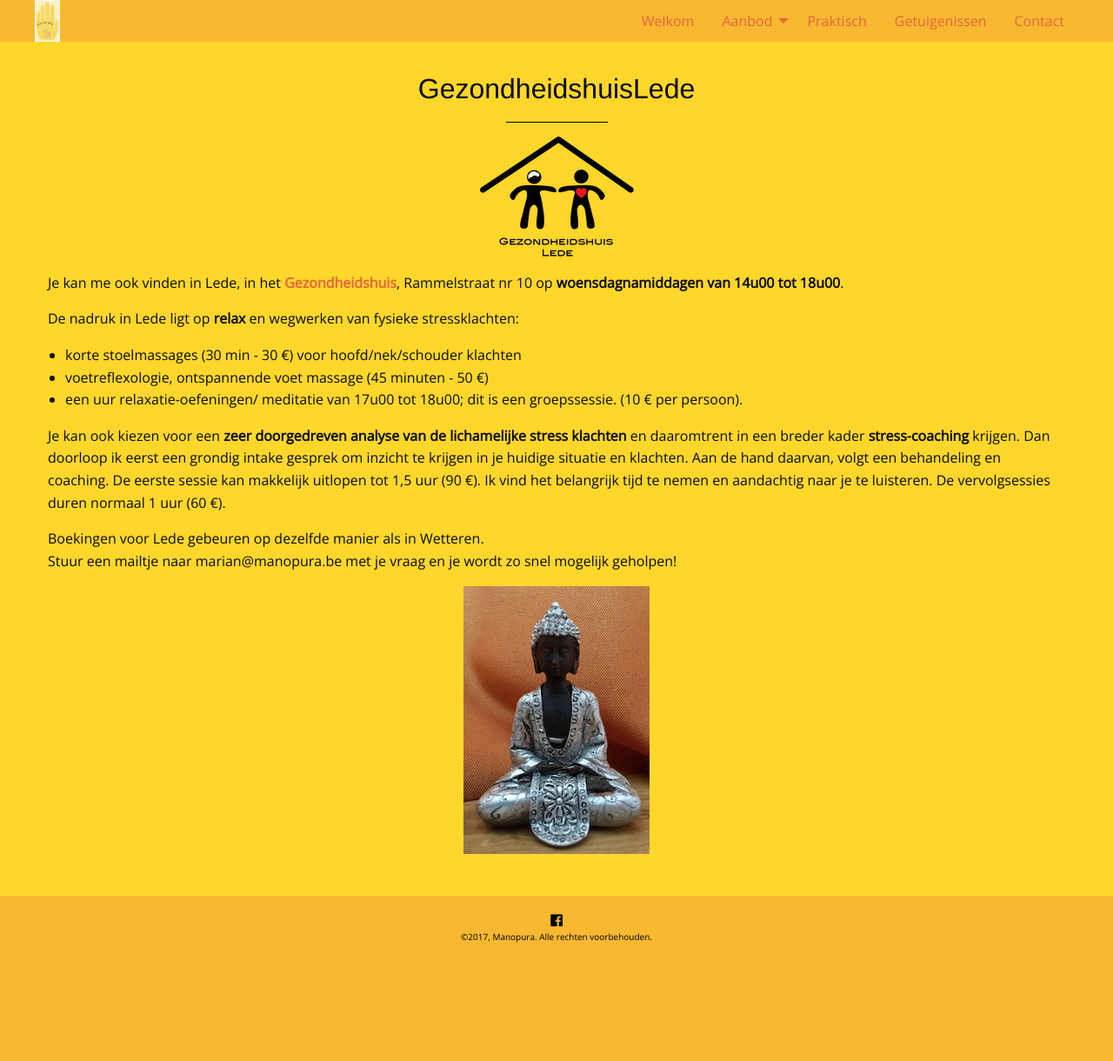
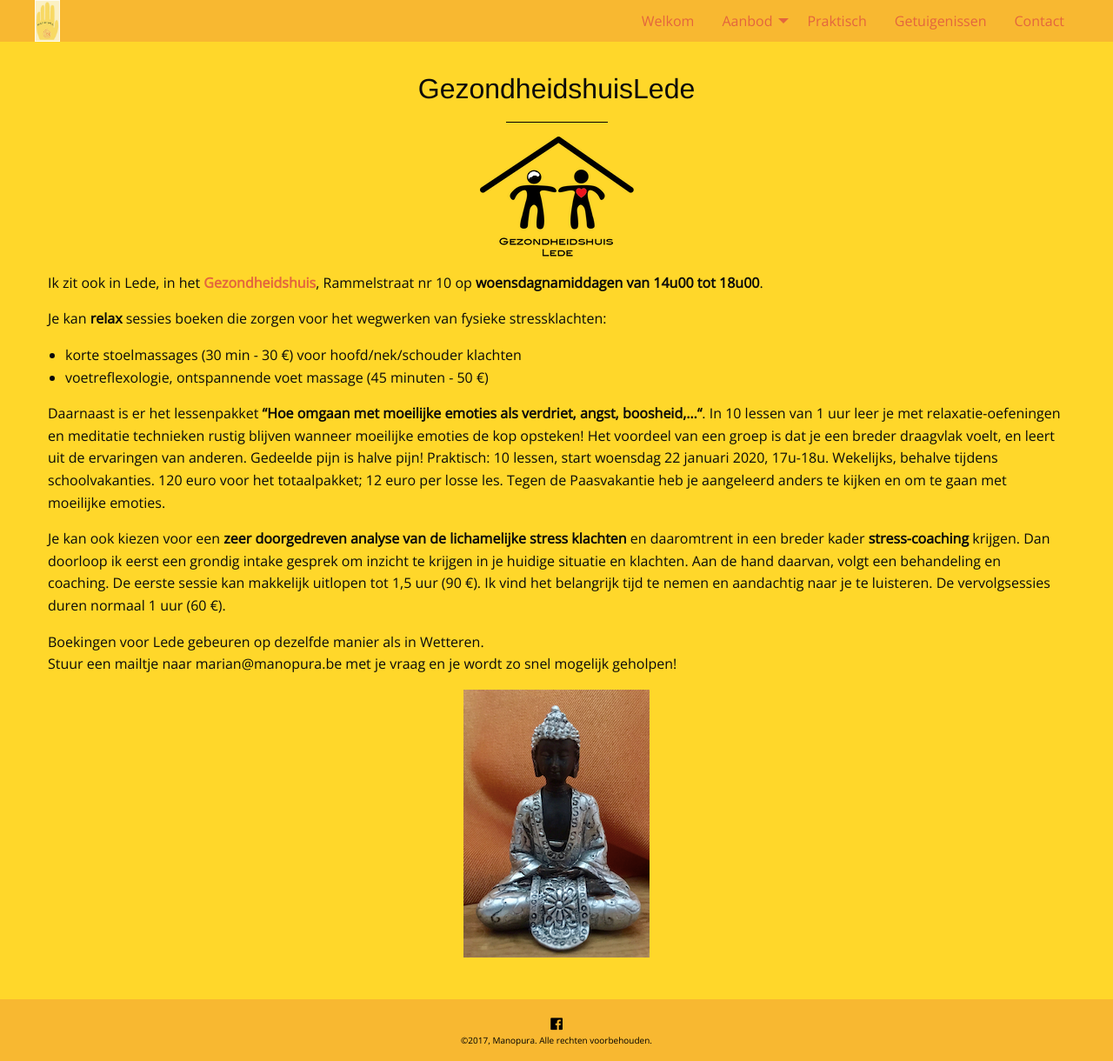
Before and after one commit to manopura/manopura.github.io, a Jekyll site: the page built from gezondheidshuislede.md, in a window 1280 px wide. Shown: the whole page at 87% size. Built offline with Jekyll 4.4.1, drawn with Linux system fonts in a browser that asks for light colours; nearby versions of some CDN libraries; our own code applies the rules of GitHub Pages for plain Markdown files; before the commit the page ends 1101 px from its top, so only the background shows below that.

Commit message:
Update gezondheidshuislede.md

```diff
--- a/gezondheidshuislede.md
+++ b/gezondheidshuislede.md
@@ -10,13 +10,16 @@ menu: GezondheidshuisLede
 
 
 
-Je kan me ook vinden in Lede, in het [**Gezondheidshuis**](https://gezondheidshuislede.be), Rammelstraat nr 10 op **woensdagnamiddagen van 14u00 tot 18u00**.
+Ik zit ook in Lede, in het [**Gezondheidshuis**](https://gezondheidshuislede.be), Rammelstraat nr 10 op **woensdagnamiddagen van 14u00 tot 18u00**.
 
 
-De nadruk in Lede ligt op **relax** en wegwerken van fysieke stressklachten:
+Je kan **relax** sessies boeken die zorgen voor het wegwerken van fysieke stressklachten:
 + korte stoelmassages (30 min - 30 €) voor hoofd/nek/schouder klachten
 + voetreflexologie, ontspannende voet massage (45 minuten - 50 €)
-+ een uur relaxatie-oefeningen/ meditatie van 17u00 tot 18u00; dit is een groepssessie. (10 € per persoon).
+
+Daarnaast is er het lessenpakket **"Hoe omgaan met moeilijke emoties als verdriet, angst, boosheid,..."**. In 10 lessen van 1 uur leer je met relaxatie-oefeningen en meditatie technieken rustig blijven wanneer moeilijke emoties de kop opsteken! Het voordeel van een groep is dat je een breder draagvlak voelt, en leert uit de ervaringen van anderen. Gedeelde pijn is halve pijn!
+Praktisch: 10 lessen, start woensdag 22 januari 2020, 17u-18u. Wekelijks, behalve tijdens schoolvakanties. 120 euro voor het totaalpakket; 12 euro per losse les.
+Tegen de Paasvakantie heb je aangeleerd anders te kijken en om te gaan met moeilijke emoties.
 
 
 Je kan ook kiezen voor een **zeer doorgedreven analyse van de lichamelijke stress klachten** en daaromtrent in een breder kader **stress-coaching** krijgen. Dan doorloop ik eerst een grondig intake gesprek om inzicht te krijgen in je huidige situatie en klachten. Aan de hand daarvan, volgt een behandeling en coaching. De eerste sessie kan makkelijk uitlopen tot 1,5 uur (90 €). Ik vind het belangrijk tijd te nemen en aandachtig naar je te luisteren. De vervolgsessies duren normaal 1 uur (60 €).
```
